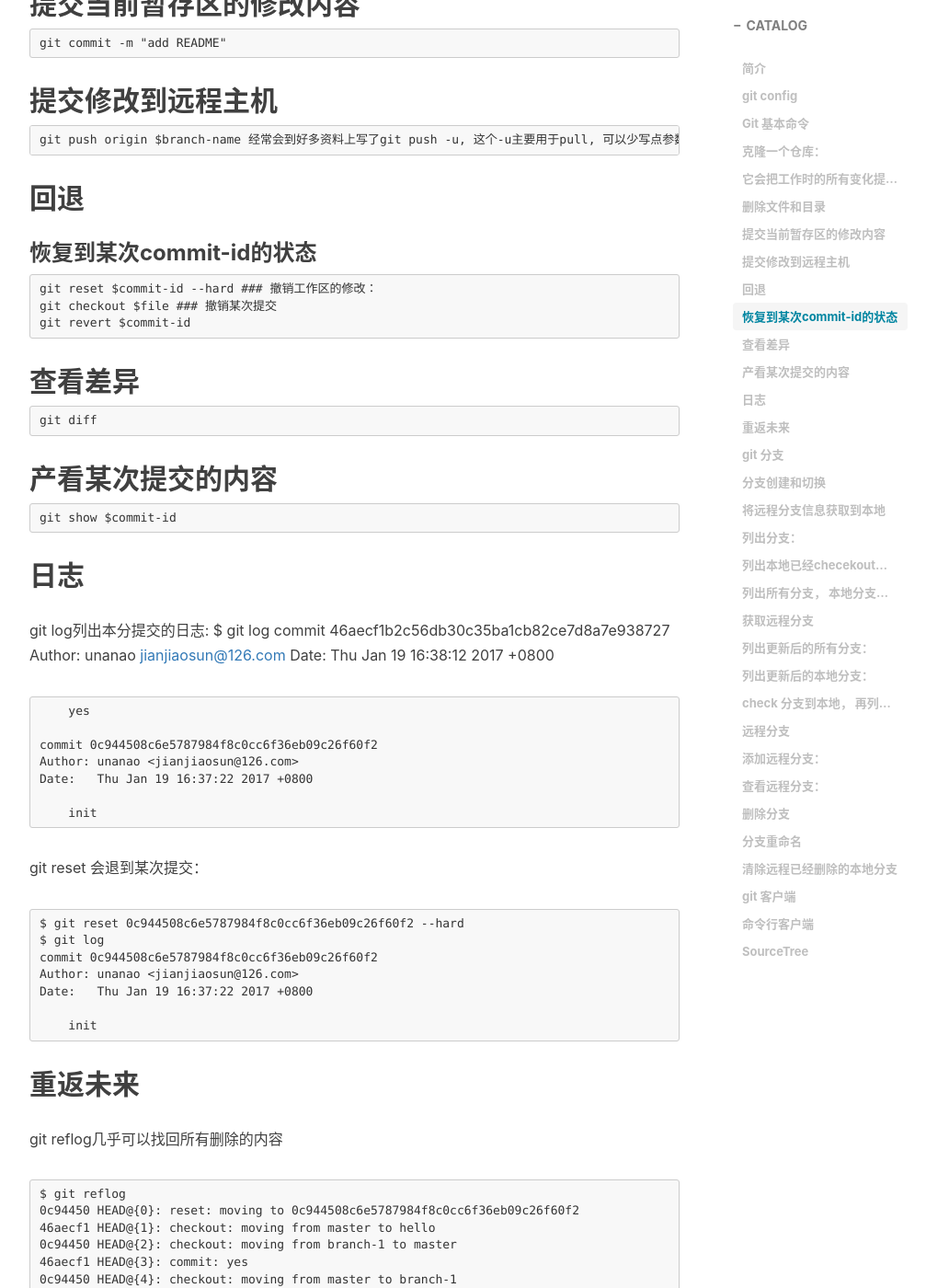
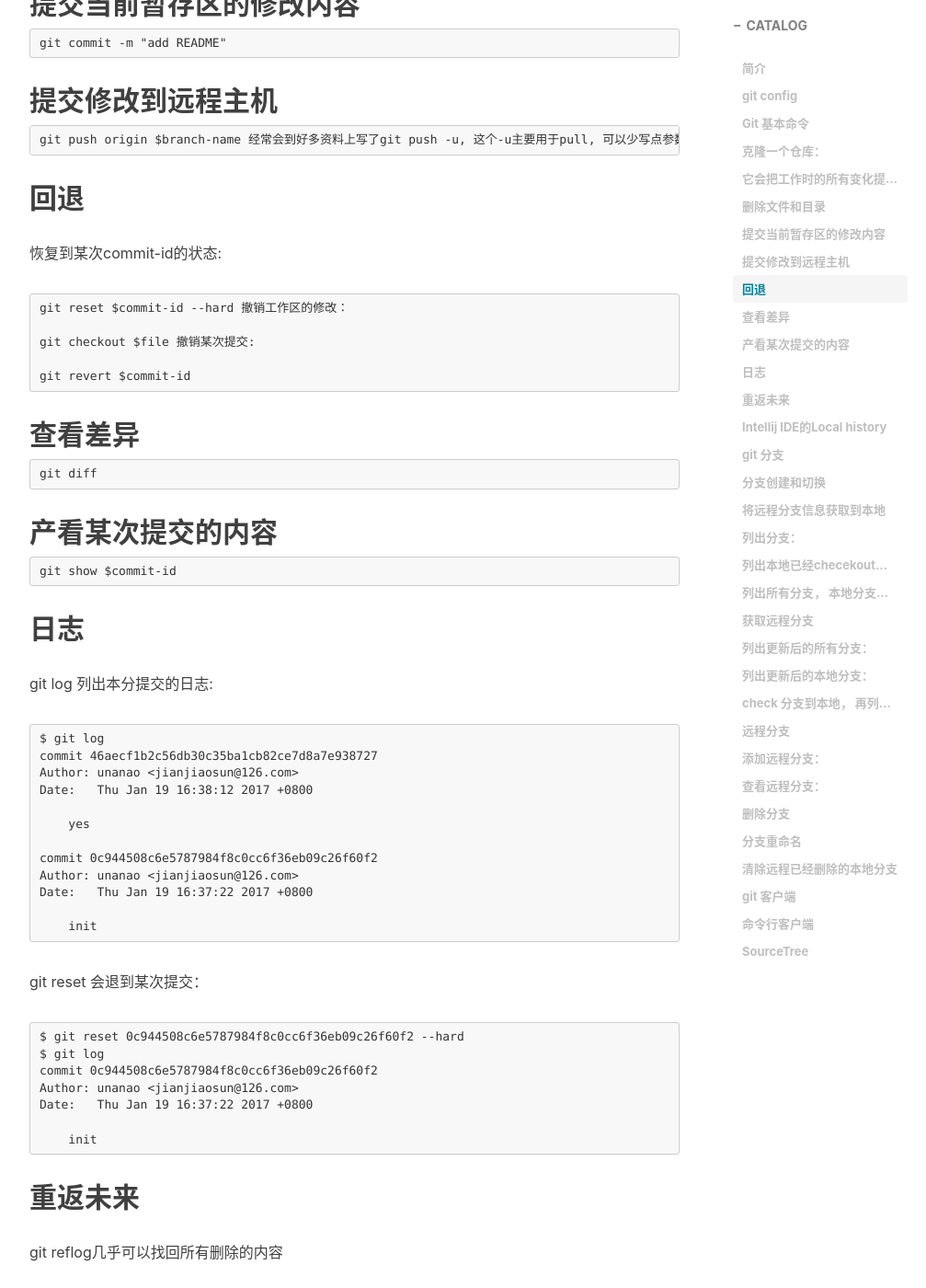
Before and after one commit to xuyumeng/xuyumeng.github.io, a Jekyll site: the page built from _posts/2017-1-21-git-basic.md, in a window 1280 px wide and 1400 px high, scrolled down 2839 px. Shown: the whole window at 92% size, without its empty margins (233-1240 px from the left). Built offline with Jekyll 4.4.1, drawn with Linux system fonts in a browser that asks for light colours; nearby versions of some CDN libraries; comment, search, counter and statistics services are not loaded; some of the changed text lies outside the part shown.

Commit message:
format optimize

```diff
--- a/_posts/2017-1-21-git-basic.md
+++ b/_posts/2017-1-21-git-basic.md
@@ -92,11 +90,15 @@ tags:
 经常会到好多资料上写了git push -u, 这个-u主要用于pull, 可以少写点参数，如果使用git pull origin $branch-name, 这个-u没有用。
 
 ## 回退
-### 恢复到某次commit-id的状态
+
+恢复到某次commit-id的状态:
+
 	git reset $commit-id --hard
-### 撤销工作区的修改：
+撤销工作区的修改：
+
 	git checkout $file
-### 撤销某次提交
+撤销某次提交:
+
 	git revert $commit-id
 
 ## 查看差异
@@ -106,7 +108,8 @@ tags:
 	git show $commit-id
 
 ## 日志
-git log列出本分提交的日志:
+git log 列出本分提交的日志:
+
 	$ git log
 	commit 46aecf1b2c56db30c35ba1cb82ce7d8a7e938727
 	Author: unanao <jianjiaosun@126.com>
@@ -156,6 +159,8 @@ git reflog几乎可以找回所有删除的内容
 
 	    init
 
+## Intellij IDE的Local history
+如果发现代码不对， 而且代码没有进行commit, 还可以通过Intellij的local history找回代码。
 
 
 # git 分支
```
Also changed, not shown: other parts of _posts/2017-1-21-git-basic.md (+2 -4 lines), _posts/2017-1-20-git.md (+2 -2 lines), _posts/2017-1-23-gitlab.md (+6 -5 lines).
